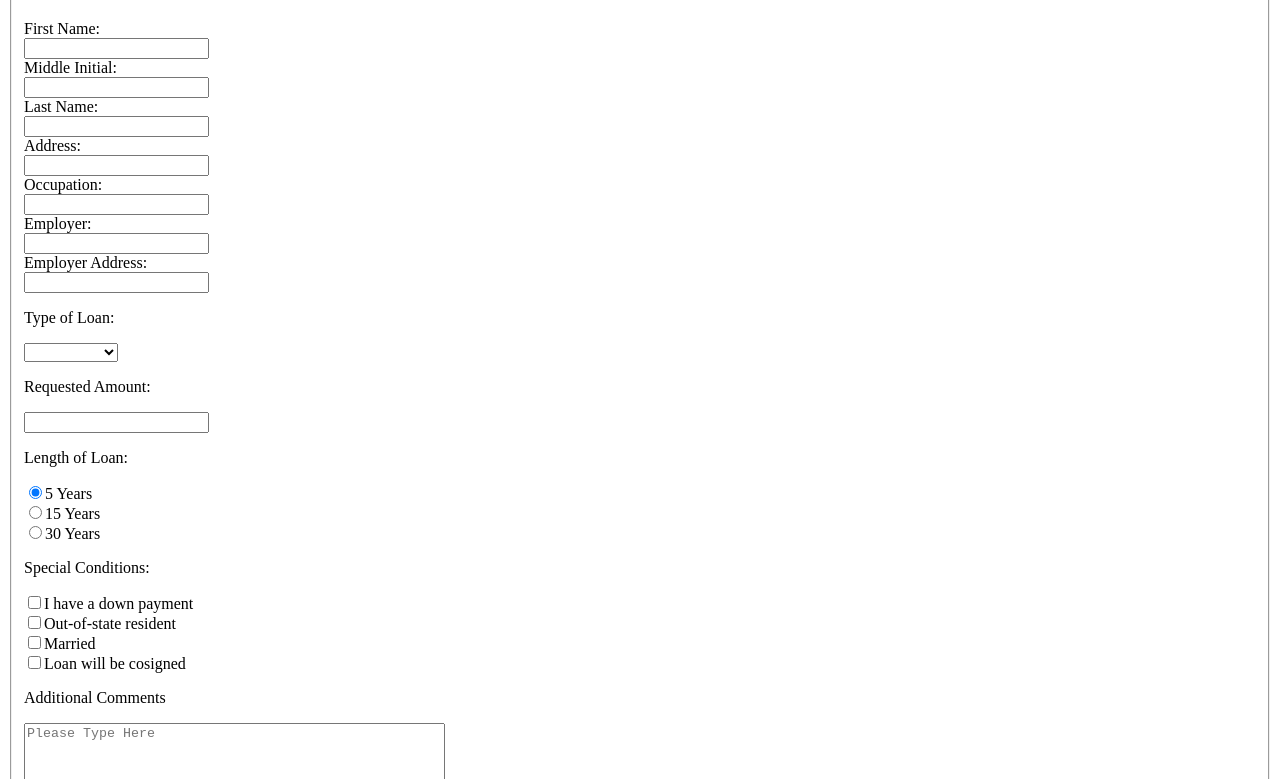
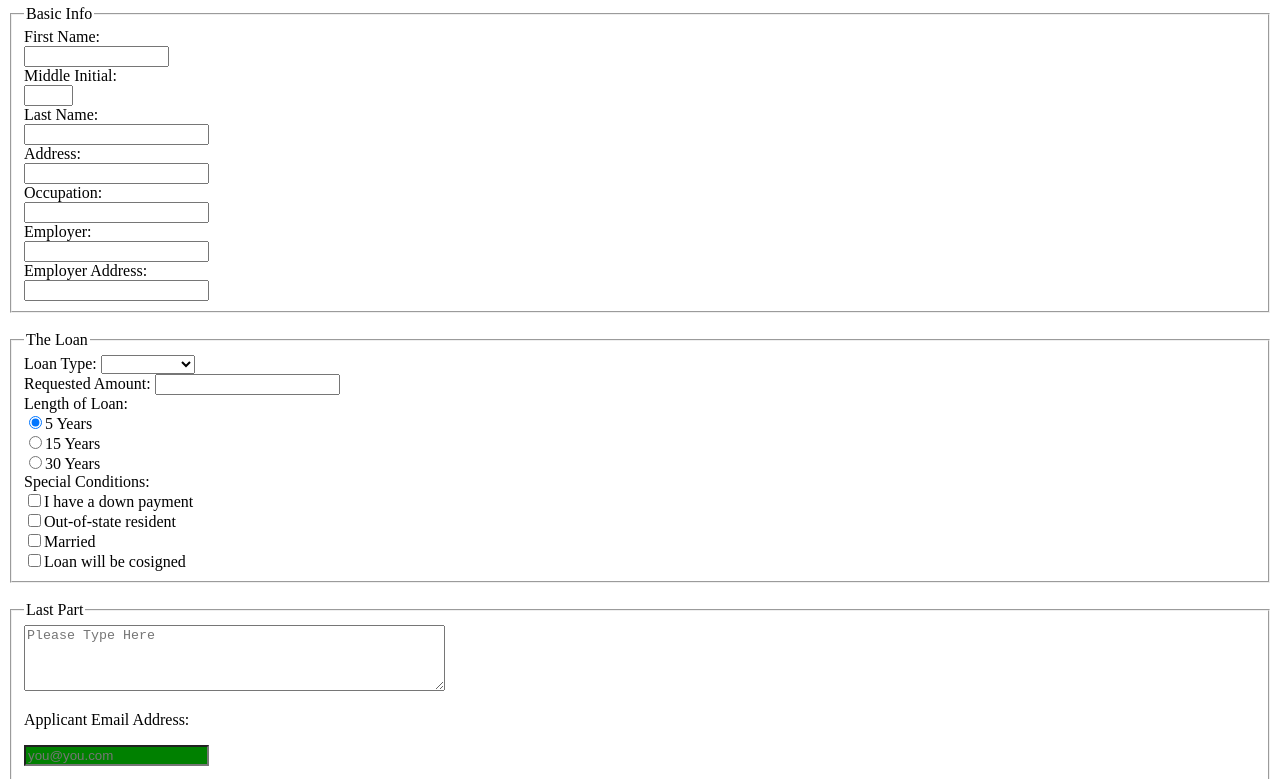
Before and after one commit to NickHerron101/bankForm, a plain HTML site: page index.html in a window 1280 px wide. Shown: the part 62-841 px from the top of the page. Drawn offline with Linux system fonts and the light colour scheme.

Commit message:
edits on bank form

```diff
--- a/index.html
+++ b/index.html
@@ -1,5 +1,4 @@
 <!DOCTYPE html>
-
 <html lang="en">
 <head>
 	<meta charset="UTF-8">
@@ -7,44 +6,55 @@
 	<link rel="stylesheet" type="text/css" href="validation.css">
 </head>
 <body>
-	<form action="" method="get">
+	<header>
+		<h2>Loan App</h2>
+	</header>
+	<form action="" method="post">
 		<fieldset>
-	<legend>Loan App</legend>
-		<p>Initial Info:</p>
-		First Name:<br>
-		<input type="text" name="firstname"><br>
-		Middle Initial:<br>
-		<input type="text" name="middle-initial"><br>
-		Last Name:<br>
-		<input type="text" name="lastname"><br>
-		Address:<br>
-		<input type="text" name="" ="address"><br>
-		Occupation:<br>
-		<input type="text" name="occupation"><br>
-		Employer:<br>
-		<input type="text" name="employer"><br>
-		Employer Address: <br>
-		<input type="text" name="employer-address"><br>
-		<p>Type of Loan:</p>
+			<legend>Basic Info</legend>
+			<label>First Name:<br>
+			<input type="text" name="firstname" size="15" maxlength="30"></label><br>
+			<label>Middle Initial:<br>
+			<input type="text" name="middle-initial" size="3" maxlength="4"></label><br>
+			<label>Last Name:<br>
+			<input type="text" name="lastname" ></label><br>
+			<label>Address:<br>
+			<input type="text" name="" ="address"></label><br>
+			<label>Occupation:<br>
+			<input type="text" name="occupation"></label><br>
+			<label>Employer:<br>
+			<input type="text" name="employer"></label><br>
+			<label>Employer Address: <br>
+			<input type="text" name="employer-address"></label><br>
+		</fieldset>
+		<br>
+		<fieldset>
+			<legend>The Loan</legend>
+			<label>Loan Type:</label>
 			<select>
 				<option value=""></option>
 				<option value="commercial">Commercial</option>
 				<option value="real estate">Real Estate</option>
 				<option value="personal">Personal</option>
 				<option value="mortgage">Mortgage</option>
-		</select>
-		<p>Requested Amount:</p> <input type="text" name="requested-amount">
+			</select></label>
 			<br>
-		<p>Length of Loan:<p>
-		<input type="radio" name="length" value="5-years" checked>5 Years<br>
-		<input type="radio" name="length" value="15-years">15 Years<br>
-		<input type="radio" name="length" value="30-years">30 Years<br>
-		<p>Special Conditions:</p>
-		<input type="checkbox" name="conditions" value="down-payment">I have a down payment<br>
-		<input type="checkbox" name="conditions" value="out-of-state">Out-of-state resident<br>
-		<input type="checkbox" name="conditions" value="married">Married<br>
-		<input type="checkbox" name="conditions" value="cosigned">Loan will be cosigned<br>
-		<p>Additional Comments</p>
+			<label>Requested Amount: <input type="text" name="requested-amount"></label>
+			<br>
+			<label>Length of Loan:<br>
+			<input type="radio" name="length" value="5-years" checked>5 Years</label>
+			<br>
+			<label><input type="radio" name="length" value="15-years">15 Years</label><br>
+			<label><input type="radio" name="length" value="30-years">30 Years</label><br>
+			<label>Special Conditions:</label></br>
+			<input type="checkbox" name="conditions" value="down-payment">I have a down payment</label><br>
+			<label><input type="checkbox" name="conditions" value="out-of-state">Out-of-state resident</label><br>
+			</label><input type="checkbox" name="conditions" value="married">Married</label><br>
+			<input type="checkbox" name="conditions" value="cosigned">Loan will be cosigned</label><br>
+		</fieldset>
+		<br>
+		<fieldset>
+			<legend>Last Part</legend>
 			<textarea rows="4" cols="50" placeholder="Please Type Here"></textarea><br>
 			<p>Applicant Email Address:</p>
 			<input id="email" type="email" name="applicant-email" placeholder="you@you.com"><br>
@@ -52,7 +62,7 @@
 			<input type="text" name="telephoneNumber" placeholder="732=555-5555"><br>
 			<p>Applicant LinkedIn Url:</p>
 			<input id="linkedin" type="url" name="linkedinURL" placeholder="http://www.linkedin.com/youurl"><br><br>
-		<input type="submit" value="submit">
+			<input type="submit" value="Submit">
 			<input type="reset">
 		</fieldset>
 </form>
```
Lines whose indentation alone changed are shown as unchanged.
